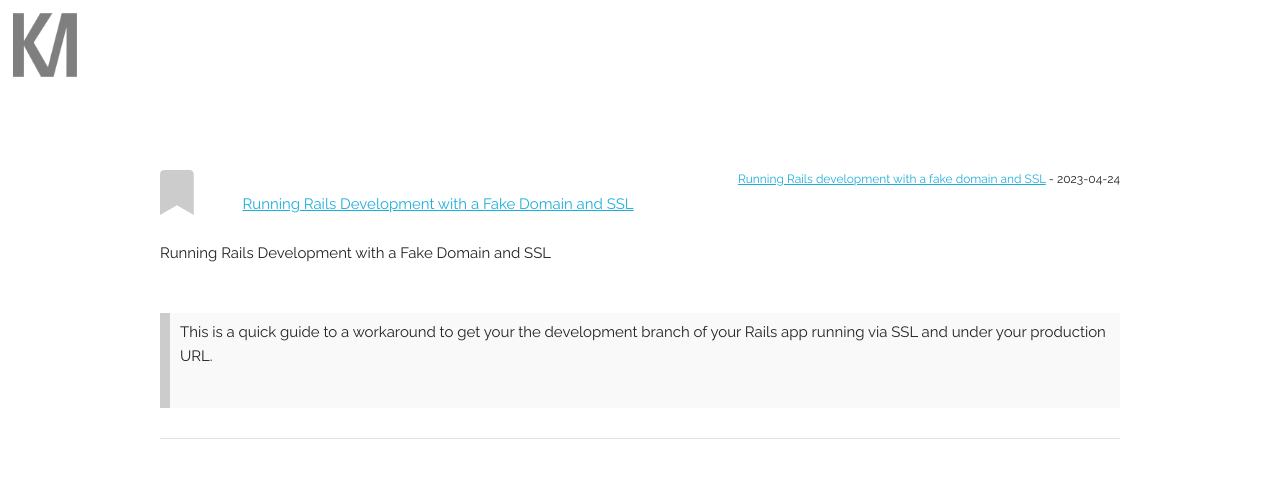
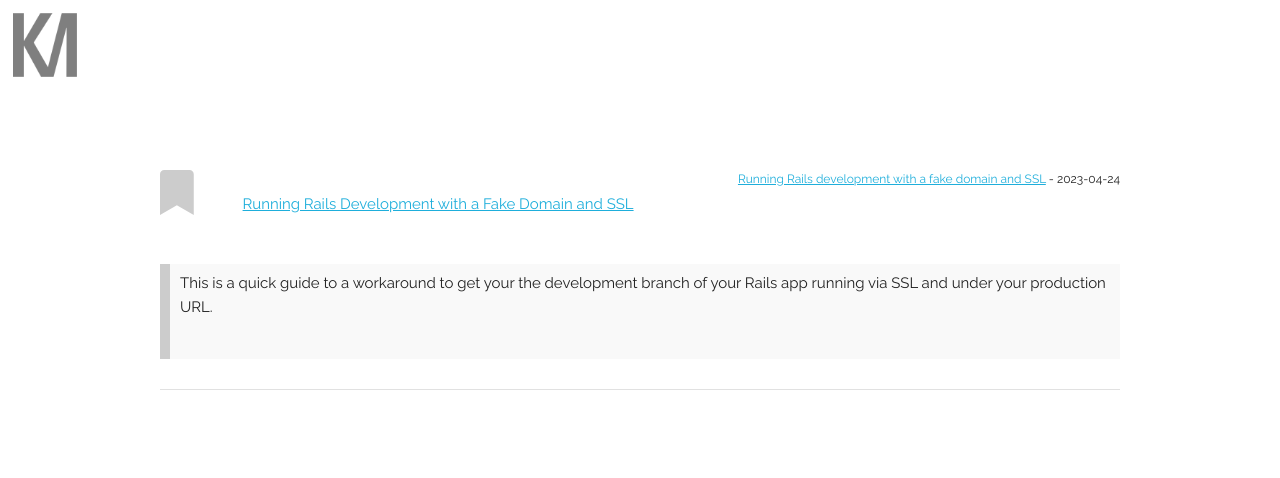
Before and after one commit to kamiller/kamiller.github.com, a Jekyll site: the page built from _posts/2023-04-24-rails-dev-ssl-fake-domain.md, in a window 1280 px wide. Shown: the top 478 px of the page. Built offline with Jekyll 4.4.1, drawn with Linux system fonts in a browser that asks for light colours; nearby versions of some CDN libraries; comment, search, counter and statistics services are not loaded.

Commit message:
changed some small formatting

```diff
--- a/_posts/2023-04-24-rails-dev-ssl-fake-domain.md
+++ b/_posts/2023-04-24-rails-dev-ssl-fake-domain.md
@@ -7,6 +7,4 @@ category: bookmark
 
 [Running Rails Development with a Fake Domain and SSL](hhttps://blog.cloud66.com/running-rails-development-with-a-fake-domain-and-ssl)
 
-Running Rails Development with a Fake Domain and SSL
-
 > This is a quick guide to a workaround to get your the development branch of your Rails app running via SSL and under your production URL.
```
Also changed, not shown: _posts/2023-05-23-ai-recommendations-rails.md (+1 -0 lines), _posts/2023-05-27-pmf-survey.md (+1 -0 lines).
